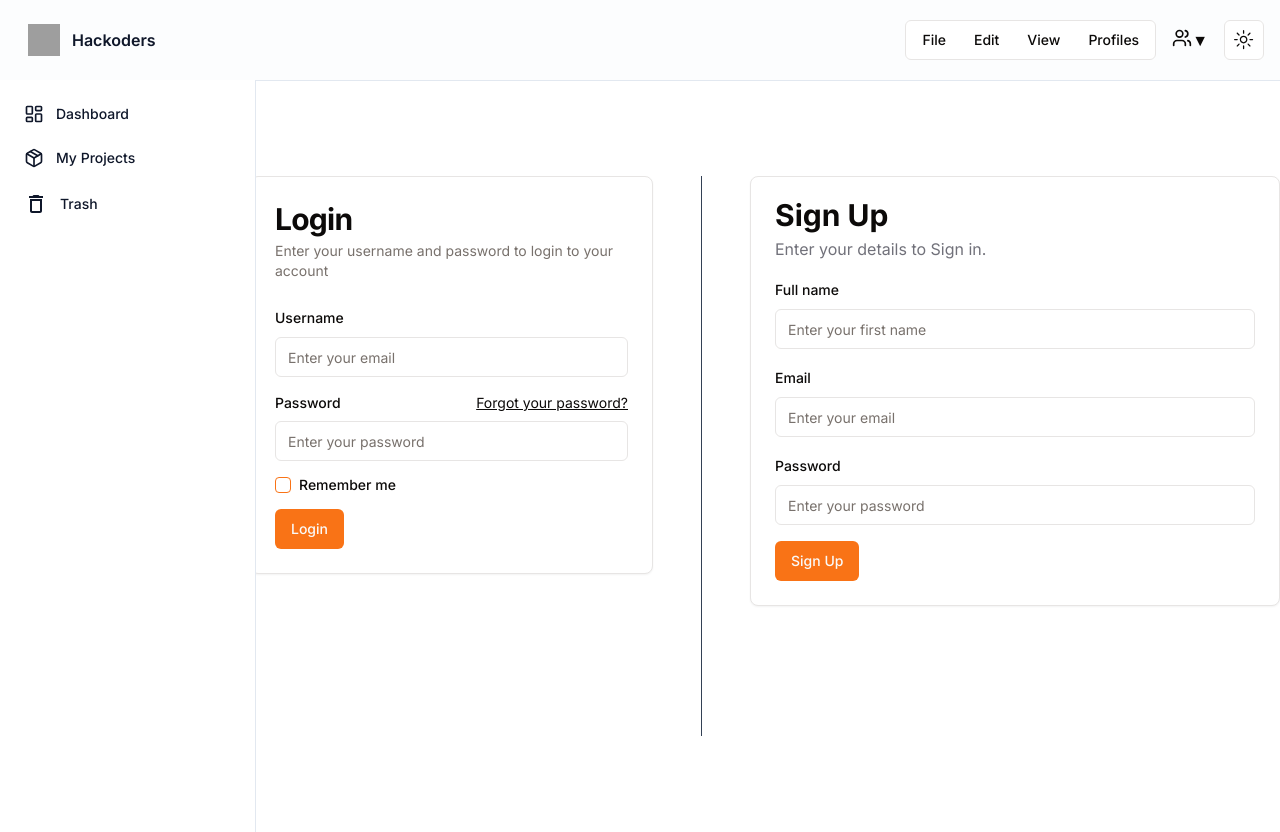
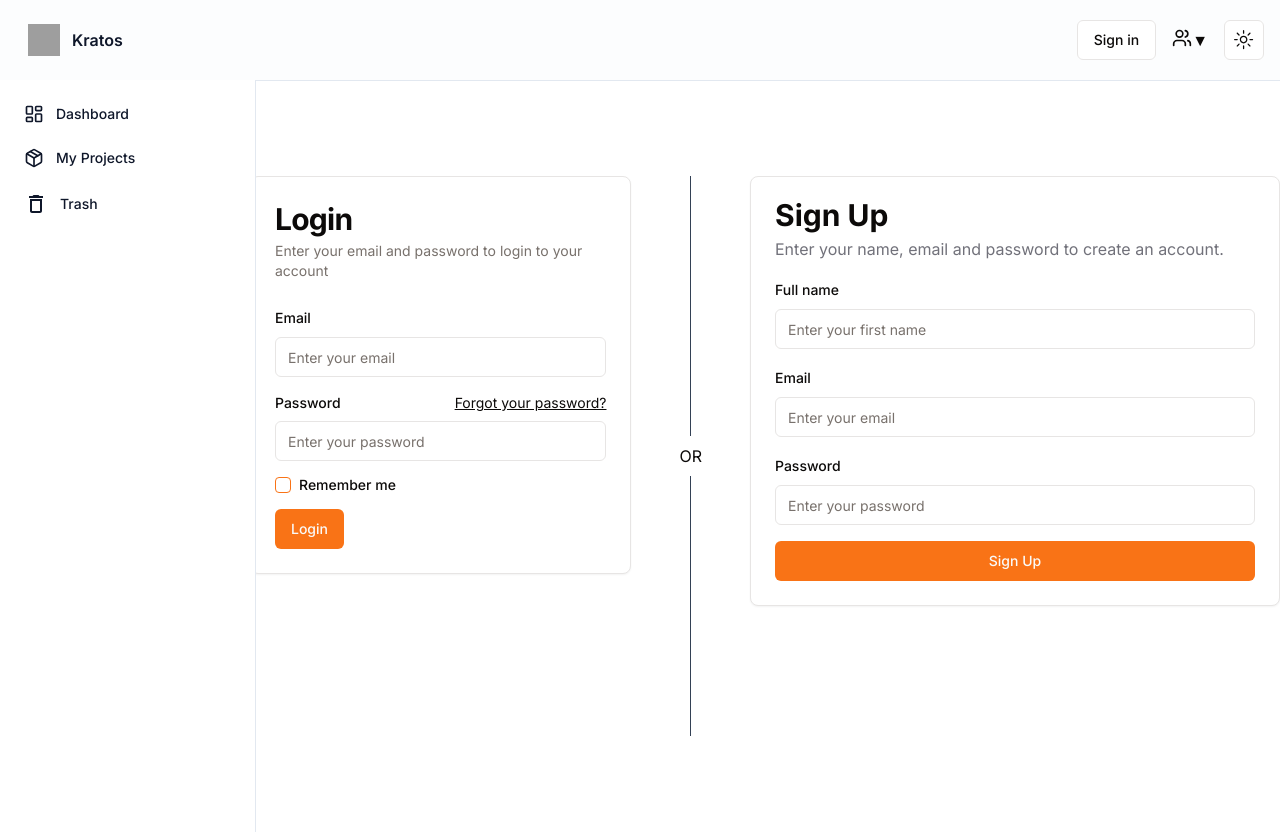
Before and after one commit to vaxad/BlitzAI, a Next.js app in the folder frontend/: page /auth in a window 1280 px wide. Built offline with nearby package versions, Linux system fonts and the light colour scheme; grey boxes are pictures that could not be loaded.

Commit message:
Integrate navbar changes

```diff
--- a/frontend/app/auth/page.jsx
+++ b/frontend/app/auth/page.jsx
@@ -7,7 +7,12 @@ export default function auth() {
     <div className='flex flex-row min-h-[70vh] justify-center py-24 items-center gap-12'>
         <div className='flex flex-row justify-center items-start gap-12'>
         <Login/>
-        <div className='h-[70vh] border-r flex border-slate-700'></div>
+        <div className=' flex flex-col h-[70vh] gap-2 justify-center items-center'>
+        <div className='h-full border-r flex border-slate-700'></div>
+        <h1>OR</h1>
+        <div className='h-full border-r flex border-slate-700'></div>
+
+        </div>
         <SignUp/>
         </div>
     </div>
--- /dev/null
+++ b/frontend/app/components/Alert.jsx
@@ -0,0 +1,51 @@
+import {TbAlertOctagonFilled, TbCheck, TbInfoHexagon} from 'react-icons/tb'
+import store from '../lib/zustand';
+import {useEffect} from 'react';
+
+const ALERT_COLOR_MAP = {
+	success: "bg-dgreen",
+	info: "bg-yellow-400",
+	danger: "bg-dorange"
+}
+
+const ALERT_ICON_MAP = {
+	info: TbInfoHexagon,
+	success: TbCheck,
+	danger: TbAlertOctagonFilled
+}
+
+export default function Alert() {
+	const {toast, type, setToast, message} = store()
+
+	const AlertElement = ALERT_ICON_MAP[type || "info"]
+
+	useEffect(() => {
+		let timer;
+		if (toast) {
+			// If flag becomes true, set a timer to reset it to false after 5 seconds
+			timer = setTimeout(() => {
+				setToast(false);
+			}, 5000);
+		}
+		// Cleanup function to clear the timer if the component unmounts or if flag changes before the timer completes
+		return () => {
+			if (timer)
+				clearTimeout(timer);
+		};
+	}, [toast]);
+	return (
+		<div
+			role="alert"
+			className={`${
+				toast ? "translate-y-0 opacity-100" : "-translate-y-[20vh] opacity-0"
+			} transition-all fixed top-[10vh] right-0 left-0 flex justify-center items-center pointer-events-none`}>
+			<div
+				role="alert"
+				className={`flex w-fit items-center justify-center ${ALERT_COLOR_MAP[type]} rounded-md border-2 border-black p-5 px-8 font-bold shadow-[4px_4px_0px_0px_rgba(0,0,0,1)]`}
+			>
+				<AlertElement className="mr-3 h-6 min-h-[24px] w-6 min-w-[24px]"/>
+				{message}
+			</div>
+		</div>
+	)
+}
--- a/frontend/app/components/AuthChecker.jsx
+++ b/frontend/app/components/AuthChecker.jsx
@@ -1,13 +1,15 @@
-import React, {useEffect} from 'react'
-import store from '../lib/zustand'
-import { useNavigate, useLocation } from "react-router-dom";
+"use client"
+import React, { useEffect } from 'react'
+import store from '../../lib/zustand'
+import { usePathname, useRouter } from 'next/navigation';
 
 export default function AuthChecker() {
-	const {setUser, user, auth, backend_url, setAuth, Logout} = store()
-  const navigate = useNavigate()
-  const location = useLocation()
+	const { setUser, user, auth, setAuth, Logout } = store()
+	const navigate = useRouter()
+	const location = usePathname()
+	const backend_url = process.env.NEXT_PUBLIC_BACKEND_URL
 	const getMe = async (token) => {
-		const res = await fetch(`${backend_url}/auth/me`, {
+		const res = await fetch(`${backend_url}/auth/getuser`, {
 			method: "GET",
 			headers: {
 				"Content-Type": "application/json",
@@ -16,28 +18,30 @@ export default function AuthChecker() {
 		})
 		const data = await res.json()
 		if (data.user) {
-      if(data.user.prefers.length===0&&data.user.avoids.length===0&&data.user.allergies.length===0){
-        navigate("/onboarding")
-      }
 			setUser(data.user)
+		}else{
+			setAuth(false)
 		}
 
 	}
 	useEffect(() => {
-    console.log(location.pathname)
+		console.log(location)
 		if (auth) {
+			if(location.includes("auth")){
+				navigate.push("/home")
+			}
 			const token = localStorage.getItem('auth-token')
 			if (token)
 				getMe(token)
 			else
 				Logout()
-		}else{
-      console.log(location.pathname!==("/"))
-      if(!location.pathname.includes("login")&&!location.pathname.includes("signup")&&location.pathname!=="/"){
-        navigate("signup")
-      }
-    }
-	}, [auth, location.pathname])
+		} else {
+			localStorage.setItem("auth-token", null)
+			if (!location.includes("auth") && location !== "/") {
+				navigate.push("/auth")
+			}
+		}
+	}, [auth, location])
 
 	return (
 		<></>
--- a/frontend/app/components/Login.jsx
+++ b/frontend/app/components/Login.jsx
@@ -6,20 +6,52 @@ import Link from "next/link"
 import { Checkbox } from "@/components/ui/checkbox"
 import { Button } from "@/components/ui/button"
 import { useState } from "react"
+import { toast } from "sonner"
+import store from "@/lib/zustand"
 
 export default function Login() {
   const [email, setEmail] = useState("")
   const [password, setPassword] = useState("")
+  const {setAuth} = store()
+  const handleLogin = async(e) => {
+    e.preventDefault()
+    if(password.length<6){
+      toast("Password should be atleast 6 characters long")
+      return
+    }
+    if(email.length<3){
+      toast("Enter a valid email address")
+      return
+    }
+    console.log(email, password)
+    const url = process.env.NEXT_PUBLIC_BACKEND_URL
+    const res = await fetch(`${url}/auth/login`,{
+      method:"POST",
+      headers:{
+        "Content-type":"application/json"
+      },
+      body:JSON.stringify({ email, password})
+    })
+    const data = await res.json()
+    if(data.error||data.errors){
+      console.log(data.error)
+      toast(data.error.length>0?data.error:"An error occured")
+    }else{
+      setAuth(true)
+      localStorage.setItem("auth-token",data.authToken)
+      toast("Logged in successfully")
+    }
+  }
   return (
     <Card className="w-fit ">
       <CardHeader className="space-y-1">
         <CardTitle className="text-3xl font-bold">Login</CardTitle>
-        <CardDescription>Enter your username and password to login to your account</CardDescription>
+        <CardDescription>Enter your email and password to login to your account</CardDescription>
       </CardHeader>
       <CardContent>
-        <div className="space-y-4">
+        <form onSubmit={(e)=>{handleLogin(e)}} className="space-y-4">
           <div className="space-y-2">
-            <Label htmlFor="username">Username</Label>
+            <Label htmlFor="email">Email</Label>
             <Input value={email} onChange={(e)=>{setEmail(e.target.value)}} id="email" placeholder="Enter your email" required type="email" />
           </div>
           <div className="relative space-y-2">
@@ -40,7 +72,7 @@ export default function Login() {
           <Button className="w-fit" type="submit">
             Login
           </Button>
-        </div>
+        </form>
       </CardContent>
     </Card>
   )
--- a/frontend/app/components/Navbar.jsx
+++ b/frontend/app/components/Navbar.jsx
@@ -1,3 +1,4 @@
+"use client"
 import {
   Menubar,
   MenubarCheckboxItem,
@@ -19,18 +20,20 @@ import React from 'react'
 import SideNav from './SideNav'
 import {ModeToggle} from "@/components/ui/theme-toggle"
 import Link from "next/link"
+import store from "@/lib/zustand"
 
 export default function Navbar() {
+  const {auth} = store()
 	return (
 		<div
 			className=' fixed top-0 flex flex-row w-full px-4 py-4 gap-8 border-b border-slate-200 dark:border-slate-700 items-center justify-between dark:bg-transparent bg-slate-200 bg-clip-padding backdrop-filter backdrop-blur-md bg-opacity-10  '>
 			<SideNav/>
 			<Link href="/" className=" flex items-center rounded-lg px-3 py-2 text-slate-900 dark:text-white">
 				<img className=' w-8 h-8' src="https://img.icons8.com/ios-filled/50/ffffff/logo.png" alt="logo"/>
-				<span className="ml-3 text-base font-semibold">Hackoders</span>
+				<span className="ml-3 text-base font-semibold">Kratos</span>
 			</Link>
 			<div className=" flex flex-row gap-4 justify-center items-center w-fit">
-				<Menubar>
+				{auth?<Menubar>
 					<MenubarMenu>
 						<MenubarTrigger>File</MenubarTrigger>
 						<MenubarContent>
@@ -118,7 +121,14 @@ export default function Navbar() {
 
 						</MenubarContent>
 					</MenubarMenu>
-				</Menubar>
+				</Menubar>:
+    <Menubar>
+      <MenubarMenu>
+      <Link className="flex cursor-default select-none items-center rounded-sm px-3 py-1.5 text-sm font-medium outline-none hover:bg-accent " href={"/auth"}>
+        Sign in
+      </Link>
+      </MenubarMenu>
+      </Menubar>}
 				<HoverCard>
 					<HoverCardTrigger>
 						<div className="flex flex-row">
--- a/frontend/app/components/SignUp.jsx
+++ b/frontend/app/components/SignUp.jsx
@@ -1,10 +1,50 @@
+"use client"
 import { Label } from "@/components/ui/label"
 import { Input } from "@/components/ui/input"
-import { Textarea } from "@/components/ui/textarea"
 import { Button } from "@/components/ui/button"
 import { CardContent, Card } from "@/components/ui/card"
+import { useState } from "react"
+import { toast } from "sonner"
+import store from "@/lib/zustand"
 
 export default function SignUp() {
+  const [name, setName] = useState("")
+  const [email, setEmail] = useState("")
+  const [password, setPassword] = useState("")
+  const {setAuth} = store()
+  const handleSignup = async(e) => {
+    e.preventDefault()
+    if(password.length<6){
+      toast("Password should be atleast 6 characters long")
+      return
+    }
+    if(name.length<3){
+      toast("Name should be atleast 3 characters long")
+      return
+    }
+    if(email.length<3){
+      toast("Enter a valid email address")
+      return
+    }
+    console.log(email, password, name)
+    const url = process.env.NEXT_PUBLIC_BACKEND_URL
+    const res = await fetch(`${url}/auth/signup`,{
+      method:"POST",
+      headers:{
+        "Content-type":"application/json"
+      },
+      body:JSON.stringify({name, email, password})
+    })
+    const data = await res.json()
+    if(data.error||data.errors){
+      console.log(data.error)
+      toast(data.error.length>0?data.error:"An error occured")
+    }else{
+      setAuth(true)
+      localStorage.setItem("auth-token",data.authToken)
+      toast("Account created successfully")
+    }
+  }
   return (
     <div className="flex items-center justify-center w-fit">
       <Card>
@@ -13,26 +53,26 @@ export default function SignUp() {
             <div className="space-y-1">
               <h2 className="text-3xl y-2 pt-5 font-bold">Sign Up</h2>
               <p className="text-zinc-500 dark:text-zinc-400">
-               Enter your details to Sign in.
+               Enter your name, email and password to create an account.
               </p>
             </div>
-            <div className="space-y-4">
+            <form onSubmit={(e)=>{handleSignup(e)}} className="space-y-4">
                 <div className="space-y-2">
                   <Label htmlFor="first-name">Full name</Label>
-                  <Input id="first-name" placeholder="Enter your first name" />
+                  <Input value={name} onChange={(e)=>{setName(e.target.value)}} id="first-name" placeholder="Enter your first name" />
 
               </div>
               <div className="space-y-2">
                 <Label htmlFor="email">Email</Label>
-                <Input id="email" placeholder="Enter your email" type="email" />
+                <Input value={email} onChange={(e)=>{setEmail(e.target.value)}} id="email" placeholder="Enter your email" type="email" />
               </div>
 
               <div className="space-y-2">
                 <Label htmlFor="email">Password</Label>
-                <Input id="password" placeholder="Enter your password" type="password" />
+                <Input value={password} onChange={(e)=>{setPassword(e.target.value)}} id="password" placeholder="Enter your password" type="password" />
               </div>
-              <Button>Sign Up</Button>
-            </div>
+              <Button className=" w-full" type="submit">Sign Up</Button>
+            </form>
           </div>
         </CardContent>
       </Card>
--- a/frontend/app/layout.js
+++ b/frontend/app/layout.js
@@ -3,6 +3,8 @@ import "./globals.css";
 import { ThemeProvider } from "@/components/ui/theme-provider"
 import SideNav from "./components/SideNav";
 import Navbar from "./components/Navbar";
+import { Toaster } from "@/components/ui/sonner"
+import AuthChecker from "./components/AuthChecker";
 
 const inter = Inter({ subsets: ["latin"] });
 
@@ -15,6 +17,7 @@ export default function RootLayout({ children }) {
   return (
     <html lang="en">
       <body id="style-2" className={inter.className}>
+        <AuthChecker></AuthChecker>
       <ThemeProvider
             attribute="class"
             defaultTheme="system"
@@ -24,6 +27,7 @@ export default function RootLayout({ children }) {
             </Navbar>
             <div className=" ml-[250px] mt-[80px]">
             {children}
+            <Toaster/>
             </div>
           </ThemeProvider></body>
     </html>
--- /dev/null
+++ b/frontend/components/ui/sonner.jsx
@@ -0,0 +1,29 @@
+"use client";
+import { useTheme } from "next-themes"
+import { Toaster as Sonner } from "sonner"
+
+const Toaster = ({
+  ...props
+}) => {
+  const { theme = "system" } = useTheme()
+
+  return (
+    (<Sonner
+      theme={theme}
+      className="toaster group"
+      toastOptions={{
+        classNames: {
+          toast:
+            "group toast group-[.toaster]:bg-background group-[.toaster]:text-foreground group-[.toaster]:border-border group-[.toaster]:shadow-lg",
+          description: "group-[.toast]:text-muted-foreground",
+          actionButton:
+            "group-[.toast]:bg-primary group-[.toast]:text-primary-foreground",
+          cancelButton:
+            "group-[.toast]:bg-muted group-[.toast]:text-muted-foreground",
+        },
+      }}
+      {...props} />)
+  );
+}
+
+export { Toaster }
--- a/frontend/lib/zustand.js
+++ b/frontend/lib/zustand.js
@@ -1,7 +1,7 @@
 import {create} from "zustand";
 
 const store = create((set) => ({
-	backend_url: "https://nutrino-backend.up.railway.app/api",
+	backend_url: "https://datathon-3-kratos.up.railway.app/",
 	api: "b0fb7836d4864aae85d180a8e8fd6020",
 	message: "",
 	setMessage: (item) => set(() => ({message: item})), // set is a function that takes a function
--- a/frontend/package.json
+++ b/frontend/package.json
@@ -31,6 +31,7 @@
     "react": "^18",
     "react-dom": "^18",
     "react-icons": "^5.0.1",
+    "sonner": "^1.4.0",
     "tailwind-merge": "^2.2.1",
     "tailwindcss-animate": "^1.0.7",
     "zustand": "^4.5.0"
```
Also changed, not shown: 2 other files (tests, documents, lock files or other folders).
